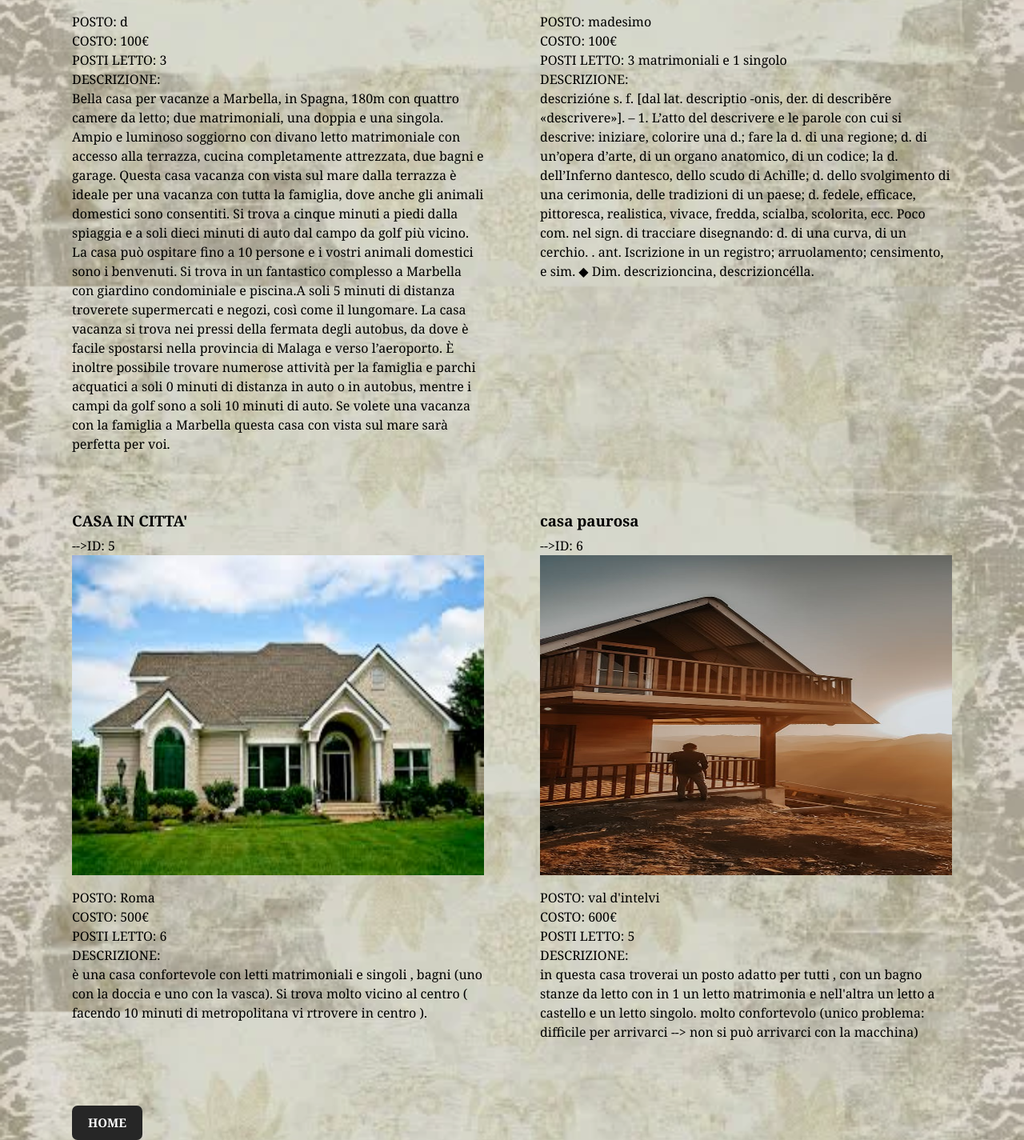
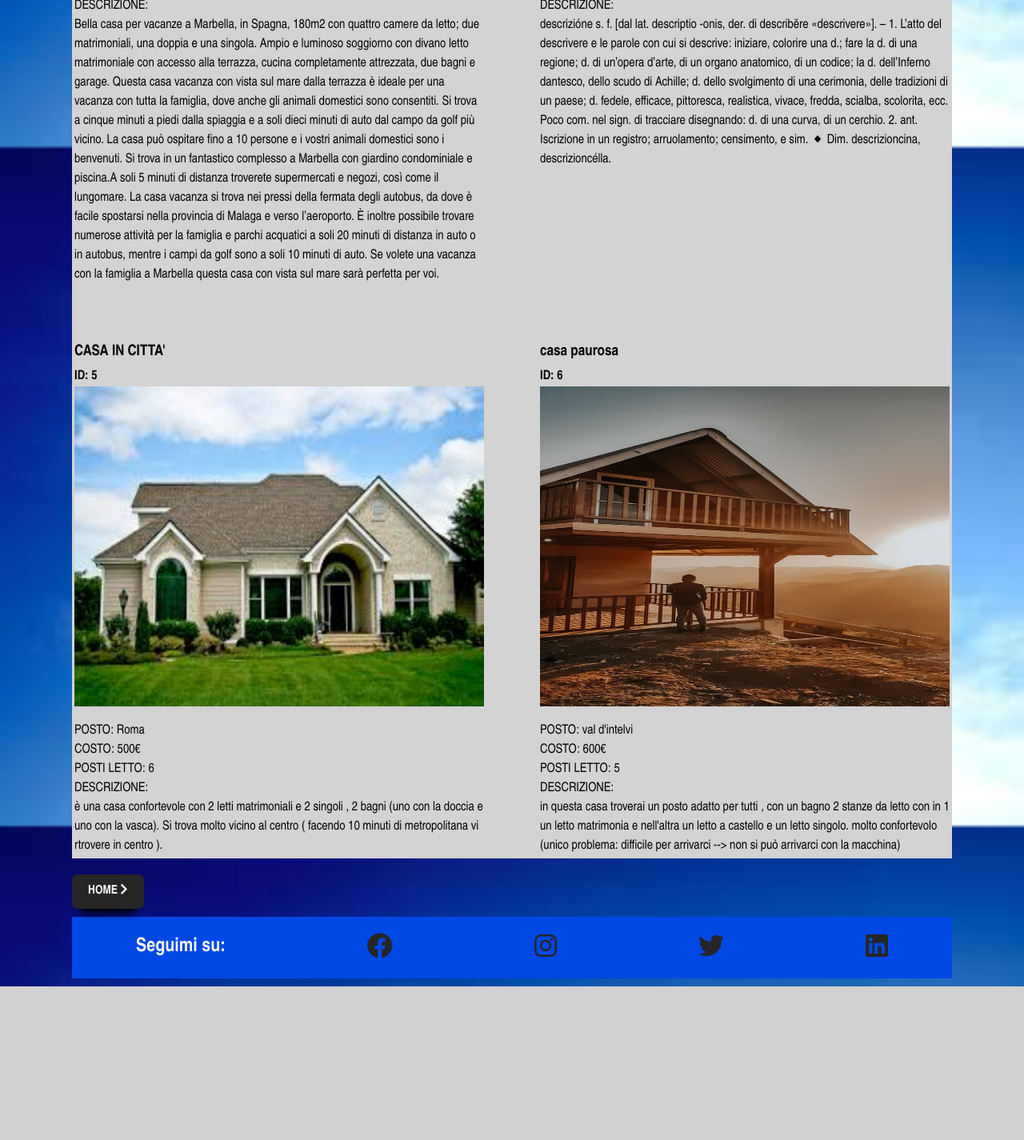
Before and after one commit to MarcelloPignata/OpenDay2020, a PHP site: page / in a window 1280 px wide. Shown: the part 2362-3787 px from the top of the page at 80% size. After the commit the page ends 3595 px from the top, so only its background shows below. Run offline with PHP 8.4, Linux system fonts and the light colour scheme; some libraries are stand-ins or nearby versions.

Commit message:
Add files via upload

```diff
--- a/Web/public_html/Modifica.html
+++ b/Web/public_html/Modifica.html
@@ -61,7 +61,7 @@
     <br><br>
 
     <div class ="content" id = "nascondi">
-    <h2>INSERIMENTO APPARTAMENTI</h2>
+    <h2>INSERIMENTO APPARTAMENTI:</h2>
 
 
   <form Name="Dati" Method="post" Action= "prova.php" enctype="multipart/form-data" class = "center">
--- a/Web/public_html/index.php
+++ b/Web/public_html/index.php
@@ -15,7 +15,12 @@
   <meta name='viewport' content='width=device-width, initial-scale=1'>
 
   <link rel='stylesheet' type='text/css' media='screen' href='style.css'>
-
+  <link
+      rel="stylesheet"
+      href="https://cdnjs.cloudflare.com/ajax/libs/font-awesome/5.13.0/css/all.min.css"
+      integrity="sha256-h20CPZ0QyXlBuAw7A+KluUYx/3pK+c7lYEpqLTlxjYQ="
+      crossorigin="anonymous"
+    />
 </head>
 
 
@@ -50,11 +55,17 @@
 
     <header class="Descrizione">
     <h1 class = "titolo"> TRIBOGO </h1>
-    <br> <br> <br> <br>
+    <br> <br> <br>
+    <br> <br> <br>
 
-    <p> Questo sito serve:<br>
-    per inserire i vari appartamenti che poi si visualizzeranno sull'applicazione.<br>
-    per visualizzare tutti gl'ordini che hanno fatto nell'applicazione.<br>
+    <p> <span class="giallo">Questo sito serve:<br>
+    tramite questo sito web si possono visualizzare gl'ordini effettuati dai clienti con l'applicazione,in ordine<br> cronologico di inserimento tramite il tasto "ordini".<br>
+    E' possbile anche apportare delle modifiche alle informazioni riguardante gli appartamenti, aggiungendone<br> di nuovi disponibili per la clientela o eliminarne alcuni che non sono più a affittabili.<br>
+    tramite questo sistema si può avere un maggiore controllo sull'attività che i clienti svolgono dall'applicazione.<br>
+    Sono presenti anche i collegamenti ai social media principali cosi da poter gestire le proprio pagine per<br> promuovere la propria app nel mondo digitale in modo più diretto e veloce. <br>
+  </span>
+
+
 
        </p>
     <video autoplay muted loop class = "video-back">
@@ -96,9 +107,9 @@
 
 
 
-          echo '<h3>'.$var[1].'</h3>'."-->";
+          echo '<h3>'.$var[1].'</h3>';
 
-          echo "ID:  ".$var[0].'<br/>';
+          echo '<h4>'."ID:  ".$var[0].'</h4>';
 
           echo "<img src=".'"'."img/".$var[2].'"'."/>";
 
@@ -126,6 +137,25 @@
 
     </a>
 
+    <!-- Footer -->
+    <footer class="footer">
+        <div class="footer-inner">
+          <h2>Seguimi su:</h2>
+          <a href="https://www.facebook.com">
+          <i class="fab fa-facebook fa-2x"></i>
+          </a>
+          <a href="https://www.instagram.com">
+          <i class="fab fa-instagram fa-2x"></i>
+          </a>
+          <a href="https://www.twitter.com">
+          <i class="fab fa-twitter fa-2x"></i>
+          </a>
+          <a href="https://www.linkedin.com">
+          <i class="fab fa-linkedin fa-2x"></i>
+          </a>
+        </div>
+      </footer>
+
   </div>
 
 </body>
--- a/Web/public_html/style.css
+++ b/Web/public_html/style.css
@@ -8,20 +8,24 @@
 
   }
 
+  .giallo{
+    background-color: whitesmoke;
+  }
 
   p
   {
     color: black;
-    height: -150px;
+    height: 10px;
     font-size: 110%;
-    font-weight: 600;
+    font-weight: 400;
   }
   .titolo{
-    color: rgb(248, 87, 87);
-    height: 170px;
+    height: 100px;
     font-size: 1000%;
     font-weight: 600;
-    box-shadow: 0px 15px 10px -10px rgba(0,0,0.4);
+    color: Black;
+    text-shadow: 0.1em 0.1em 0.15em  rgb(252, 66, 66);
+    font-family: 'times new roman';
   }
 
   .desc
@@ -43,7 +47,7 @@
 
   body {
 
-    background: url(img/SfondoPagina.jpg) no-repeat center center fixed;
+    background: url(img/sfondo1.png) no-repeat center center fixed;
 
     -moz-background-size: cover;
 
@@ -61,6 +65,8 @@
 
     color: #000;
 
+    font-family:'Arial Narrow';
+
   }
 
   th {
@@ -70,6 +76,7 @@
   table, th, td{
     border:1px solid #000;
     border-collapse: collapse;
+    background-color: rgb(211, 211, 211);
   }
 
   th, td{
@@ -126,7 +133,7 @@
 
     padding: 20px 0;
 
-    background-color: rgb(248, 87, 87);
+    background-color: rgb(252, 125, 125);
 
   }
 
@@ -268,7 +275,7 @@
   }*/
 
   h2{
-    color: rgb(52, 172, 72);
+    color: whitesmoke;
   }
 
   .Descrizione h2 {
@@ -304,10 +311,14 @@
 
     grid-template-columns: repeat(2, 1fr);
 
+    background-color: rgb(211, 211, 211);
+
     grid-gap: 70px;
 
     margin-bottom: 80px;
-
+    margin:20px auto;
+    border-style: solid;
+    border-color:rgb(211, 211, 211);
   }
 
 
@@ -378,7 +389,7 @@
 
   .footer {
 
-    background-color: #0067b8;
+    background-color: #0048e4;
 
   }
 
```
Also changed, not shown: Web/public_html/appartamenti.csv (+6 -6 lines), Web/public_html/img/SFONDO.jfif (added), Web/public_html/img/sfondo1.png (added).
